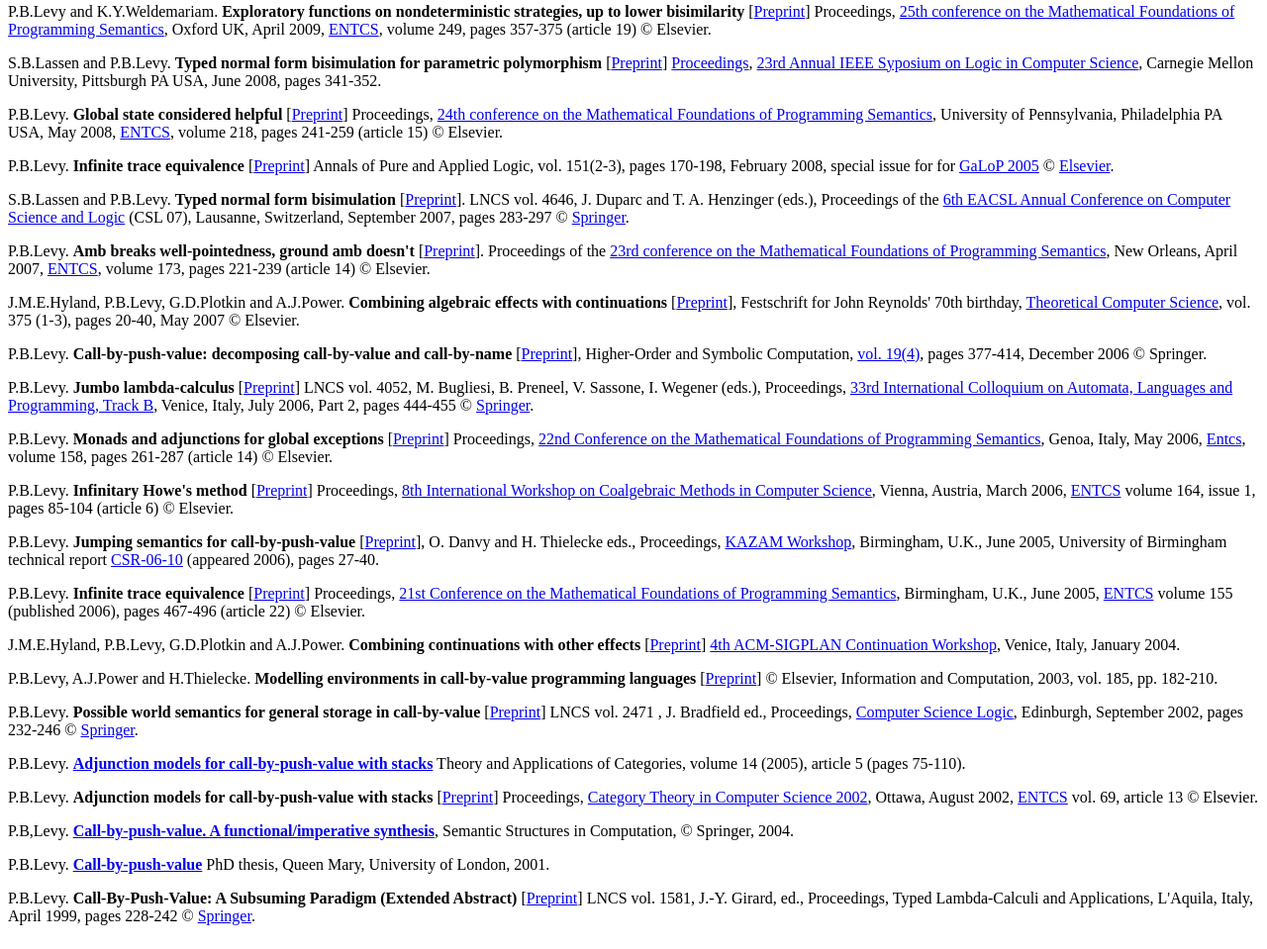
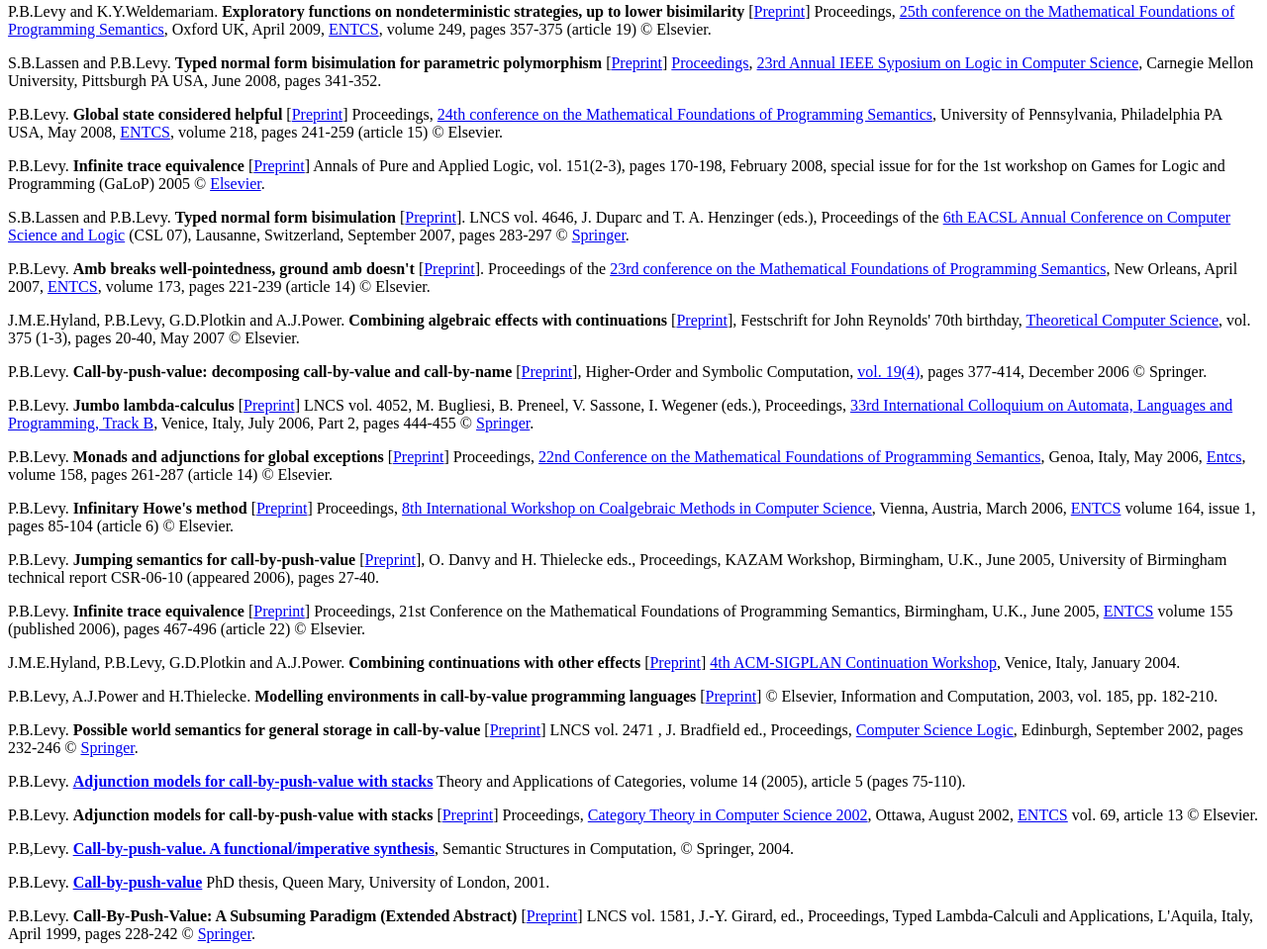
Before and after one commit to pblevy/pblevy.github.io, a plain HTML site: page papers/index.html in a window 1280 px wide. Shown: the part 1118-2077 px from the top of the page at 99% size. Drawn offline with Linux system fonts and the light colour scheme.

Commit message:
remove dead

```diff
--- a/papers/index.html
+++ b/papers/index.html
@@ -66,7 +66,7 @@ S.B.Lassen and P.B.Levy. <b>Typed normal form bisimulation for parametric polymo
 
 P.B.Levy. <b>Global state considered helpful</b> [<a href="globalhelp.pdf">Preprint</a>] Proceedings, <a href="http://www.math.tulane.edu/~mfps/mfps24-site/">24th conference on the Mathematical Foundations of Programming Semantics</a>, University of Pennsylvania, Philadelphia PA USA, May 2008, <a href="http://dx.doi.org/10.1016/j.entcs.2008.10.015">ENTCS</a>, volume 218, pages 241-259 (article 15) &copy Elsevier. <p>
 
-P.B.Levy. <b>Infinite trace equivalence</b> [<a href="finalglpljourn.pdf">Preprint</a>] Annals of Pure and Applied Logic</a>, vol. 151(2-3), pages 170-198, February 2008, special issue for for <a href="http://www.cs.bham.ac.uk/~drg/galop05.html">GaLoP 2005</a> &copy <a href="http://dx.doi.org/10.1016/j.apal.2007.10.007">Elsevier</a>. <p>
+P.B.Levy. <b>Infinite trace equivalence</b> [<a href="finalglpljourn.pdf">Preprint</a>] Annals of Pure and Applied Logic</a>, vol. 151(2-3), pages 170-198, February 2008, special issue for for the 1st workshop on Games for Logic and Programming (GaLoP) 2005 &copy <a href="http://dx.doi.org/10.1016/j.apal.2007.10.007">Elsevier</a>. <p>
 
 S.B.Lassen and P.B.Levy. <b>Typed normal form bisimulation</b> [<a href="LassenLevy2007tnfb-4.pdf">Preprint</a>].  LNCS vol. 4646, J. Duparc and T. A. Henzinger (eds.), Proceedings of the <a href="http://www2.unil.ch/csl07/">6th EACSL Annual Conference on Computer Science and Logic</A> (CSL 07), Lausanne, Switzerland, September 2007, pages 283-297 &copy <a href="http://dx.doi.org/10.1007/978-3-540-74915-8_23"> Springer</a>. <p>
 
@@ -83,9 +83,9 @@ P.B.Levy. <b>Monads and adjunctions for global exceptions</b> [<a href="exceptio
 
 P.B.Levy. <b>Infinitary Howe's method</b> [<a href="howewriteup.pdf">Preprint</a>] Proceedings, <a href="http://conferences.inf.ed.ac.uk/cmcs06/cmcs06.html">8th International Workshop on Coalgebraic Methods in Computer Science</a>, Vienna, Austria, March 2006, <a href="http://www.elsevier.com/gej-ng/31/29/23/show/Products/notes/contents.htt">ENTCS</a> volume 164, issue 1, pages 85-104 (article 6) &copy Elsevier. <p>
 
-P.B.Levy. <b>Jumping semantics for call-by-push-value</b> [<a href="jumpsem.pdf">Preprint</a>], O. Danvy and H. Thielecke eds., Proceedings, <a href="http://www.cs.bham.ac.uk/~hxt/kazam/">KAZAM Workshop</a>, Birmingham, U.K., June 2005, University of Birmingham technical report <a href="ftp://ftp.cs.bham.ac.uk/pub/tech-reports/2006/CSR-06-10.ps.gz">CSR-06-10</a> (appeared 2006), pages 27-40. <p>
+P.B.Levy. <b>Jumping semantics for call-by-push-value</b> [<a href="jumpsem.pdf">Preprint</a>], O. Danvy and H. Thielecke eds., Proceedings, KAZAM Workshop, Birmingham, U.K., June 2005, University of Birmingham technical report CSR-06-10 (appeared 2006), pages 27-40. <p>
 
-P.B.Levy. <b>Infinite trace equivalence</b> [<a href="mfpsinftrace.pdf">Preprint</a>]  Proceedings, <a href="http://events.cs.bham.ac.uk/mfps21/">21st Conference on the Mathematical Foundations of Programming Semantics</a>, Birmingham, U.K., June 2005, <a href="http://dx.doi.org/10.1016/j.entcs.2005.11.069">ENTCS</a> volume 155 (published 2006), pages 467-496 (article 22)  &copy Elsevier. <p>
+P.B.Levy. <b>Infinite trace equivalence</b> [<a href="mfpsinftrace.pdf">Preprint</a>]  Proceedings, 21st Conference on the Mathematical Foundations of Programming Semantics, Birmingham, U.K., June 2005, <a href="http://dx.doi.org/10.1016/j.entcs.2005.11.069">ENTCS</a> volume 155 (published 2006), pages 467-496 (article 22)  &copy Elsevier. <p>
 
 J.M.E.Hyland, P.B.Levy, G.D.Plotkin and A.J.Power. <b>Combining continuations with other effects</b> [<a href="http://www.cs.bham.ac.uk/~pbl/papers/comb_cont.ps">Preprint</a>] <a href="http://www.cs.bham.ac.uk/~hxt/cw04/index.html"> 4th ACM-SIGPLAN Continuation Workshop</a>, Venice, Italy, January 2004.<p>
 
@@ -182,6 +182,6 @@ P.B.Levy. <b> Boolean precongruences </b> [<a href="boolprec.pdf"> pdf </a>] <p>
     <hr>
     <address><a href="mailto:P.B.Levy@cs.bham.ac.uk">Paul Blain Levy</a></address>
 <!-- Created: Wed Jan 31 19:52:04 EST 2001 -->
-<!-- hhmts start -->Last modified: Wed Nov 20 01:47:03 GMT 2024 <!-- hhmts end -->
+<!-- hhmts start -->Last modified: Wed Nov 20 01:55:08 GMT 2024 <!-- hhmts end -->
   </body>
 </html>
```
